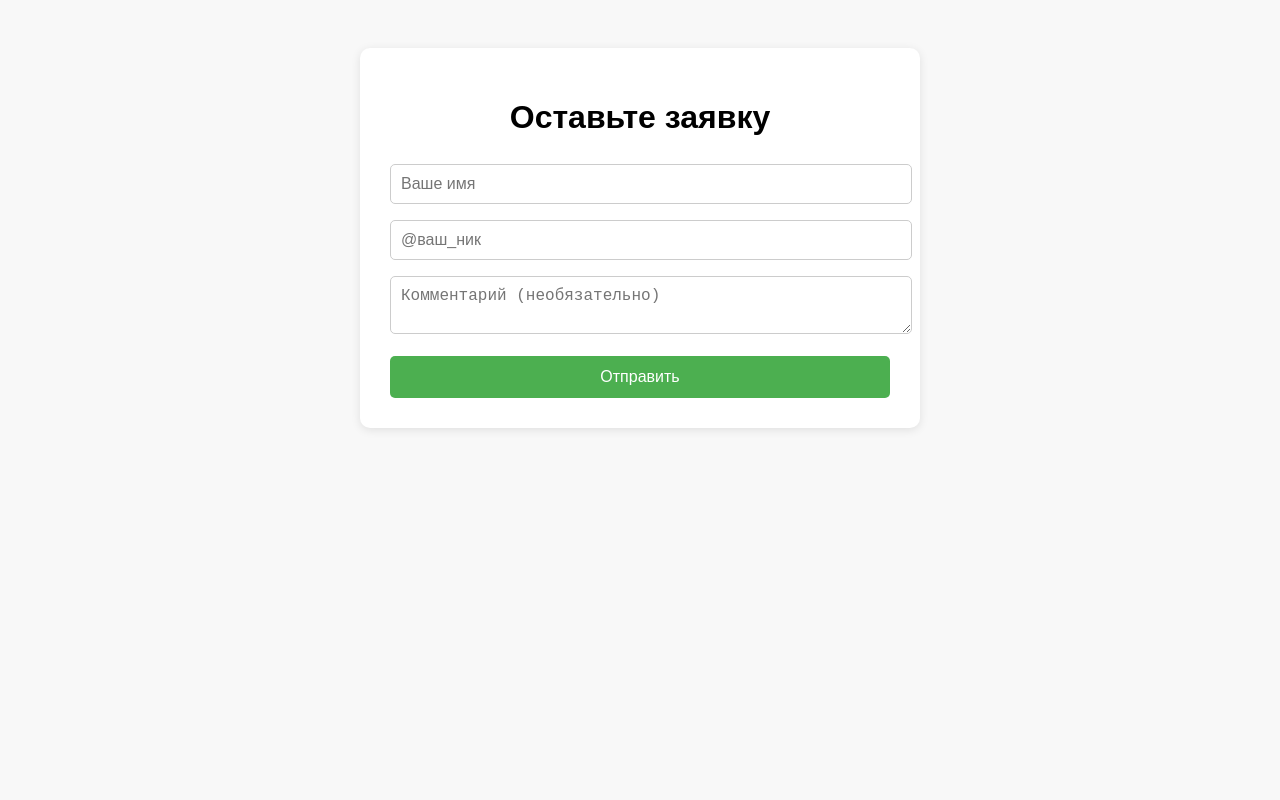
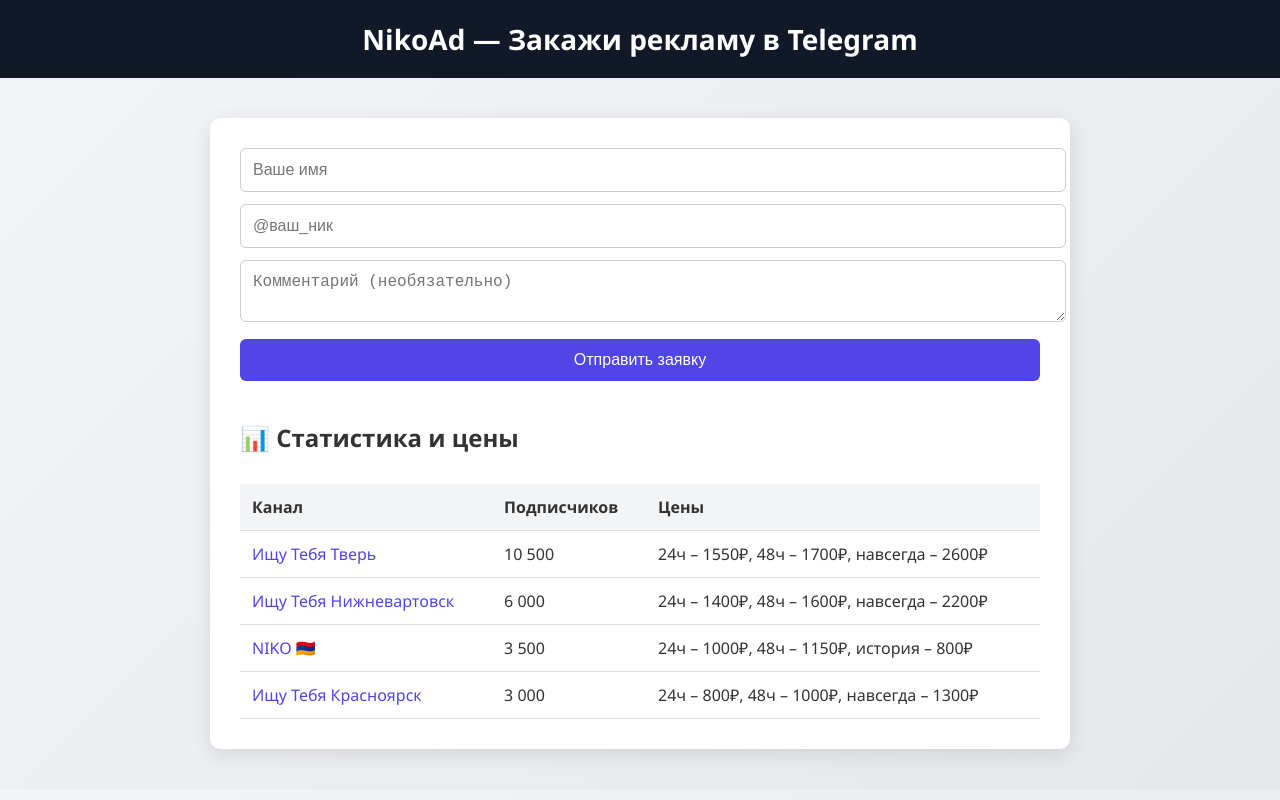
Before and after one commit to nikoooott/nikoad-server, a website: page index.html in a window 1280 px wide. Drawn offline with Linux system fonts and the light colour scheme.

Commit message:
Update index.html

```diff
--- a/index.html
+++ b/index.html
@@ -1,65 +1,133 @@
 <!DOCTYPE html>
 <html lang="ru">
 <head>
-  <meta charset="UTF-8">
-  <title>NikoAd — Заявка</title>
-  <meta name="viewport" content="width=device-width, initial-scale=1.0">
+  <meta charset="UTF-8" />
+  <title>NikoAd — Заявка на рекламу</title>
+  <meta name="viewport" content="width=device-width, initial-scale=1.0" />
   <style>
     body {
-      font-family: sans-serif;
-      background: #f8f8f8;
-      padding: 40px;
+      margin: 0;
+      padding: 0;
+      background: linear-gradient(135deg, #f3f4f6, #e5e7eb);
+      font-family: 'Segoe UI', sans-serif;
+      color: #333;
     }
 
-    form {
-      max-width: 500px;
-      margin: auto;
+    header {
+      background: #111827;
+      color: white;
+      padding: 20px 40px;
+      text-align: center;
+    }
+
+    h1 {
+      margin: 0;
+      font-size: 28px;
+    }
+
+    .container {
+      max-width: 800px;
+      margin: 40px auto;
       background: white;
       padding: 30px;
       border-radius: 10px;
-      box-shadow: 0 2px 10px rgba(0,0,0,0.1);
+      box-shadow: 0 5px 20px rgba(0,0,0,0.1);
     }
 
-    h1 {
-      text-align: center;
-      margin-bottom: 20px;
-    }
-
-    input, textarea {
+    form input, form textarea {
       width: 100%;
-      padding: 10px;
-      margin: 8px 0;
+      padding: 12px;
+      margin-bottom: 12px;
+      border-radius: 6px;
       border: 1px solid #ccc;
-      border-radius: 5px;
       font-size: 16px;
     }
 
-    button {
-      background-color: #4CAF50;
+    form button {
+      width: 100%;
+      padding: 12px;
+      font-size: 16px;
+      border: none;
+      border-radius: 6px;
+      background-color: #4f46e5;
       color: white;
-      padding: 12px;
-      border: none;
-      border-radius: 5px;
-      font-size: 16px;
       cursor: pointer;
-      width: 100%;
-      margin-top: 10px;
+      transition: 0.3s ease;
     }
 
-    button:hover {
-      background-color: #45a049;
+    form button:hover {
+      background-color: #4338ca;
+    }
+
+    table {
+      width: 100%;
+      border-collapse: collapse;
+      margin-top: 30px;
+    }
+
+    th, td {
+      padding: 12px;
+      text-align: left;
+      border-bottom: 1px solid #ddd;
+    }
+
+    th {
+      background-color: #f3f4f6;
+    }
+
+    a {
+      color: #4f46e5;
+      text-decoration: none;
+    }
+
+    a:hover {
+      text-decoration: underline;
     }
   </style>
 </head>
 <body>
 
+<header>
+  <h1>NikoAd — Закажи рекламу в Telegram</h1>
+</header>
+
+<div class="container">
   <form action="https://formspree.io/f/xnnvlzor" method="POST">
-    <h1>Оставьте заявку</h1>
-    <input type="text" name="Имя" placeholder="Ваше имя" required>
-    <input type="text" name="Telegram" placeholder="@ваш_ник" required>
+    <input type="text" name="Имя" placeholder="Ваше имя" required />
+    <input type="text" name="Telegram" placeholder="@ваш_ник" required />
     <textarea name="Комментарий" placeholder="Комментарий (необязательно)"></textarea>
-    <button type="submit">Отправить</button>
+    <button type="submit">Отправить заявку</button>
   </form>
+
+  <h2 style="margin-top:40px;">📊 Статистика и цены</h2>
+  <table>
+    <tr>
+      <th>Канал</th>
+      <th>Подписчиков</th>
+      <th>Цены</th>
+    </tr>
+    <tr>
+      <td><a href="https://t.me/ищутебятверь" target="_blank">Ищу Тебя Тверь</a></td>
+      <td>10 500</td>
+      <td>24ч – 1550₽, 48ч – 1700₽, навсегда – 2600₽</td>
+    </tr>
+    <tr>
+      <td><a href="https://t.me/ищутебянижневартовск" target="_blank">Ищу Тебя Нижневартовск</a></td>
+      <td>6 000</td>
+      <td>24ч – 1400₽, 48ч – 1600₽, навсегда – 2200₽</td>
+    </tr>
+    <tr>
+      <td><a href="https://t.me/niko_armenia" target="_blank">NIKO 🇦🇲</a></td>
+      <td>3 500</td>
+      <td>24ч – 1000₽, 48ч – 1150₽, история – 800₽</td>
+    </tr>
+    <tr>
+      <td><a href="https://t.me/ищутебякрасноярск" target="_blank">Ищу Тебя Красноярск</a></td>
+      <td>3 000</td>
+      <td>24ч – 800₽, 48ч – 1000₽, навсегда – 1300₽</td>
+    </tr>
+  </table>
+</div>
 
 </body>
 </html>
```
